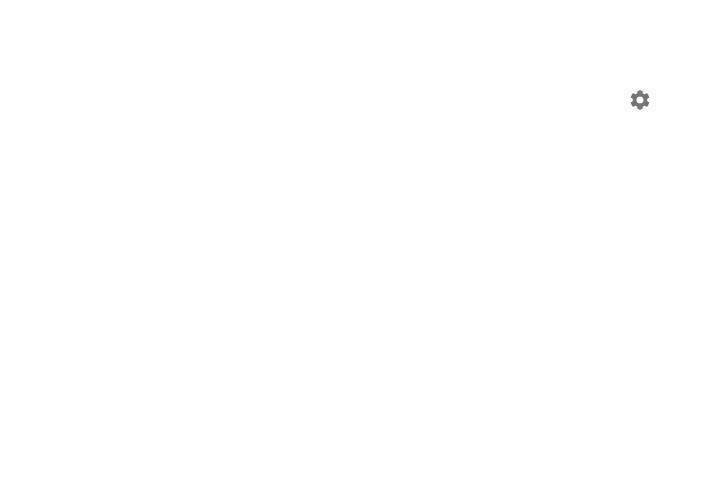
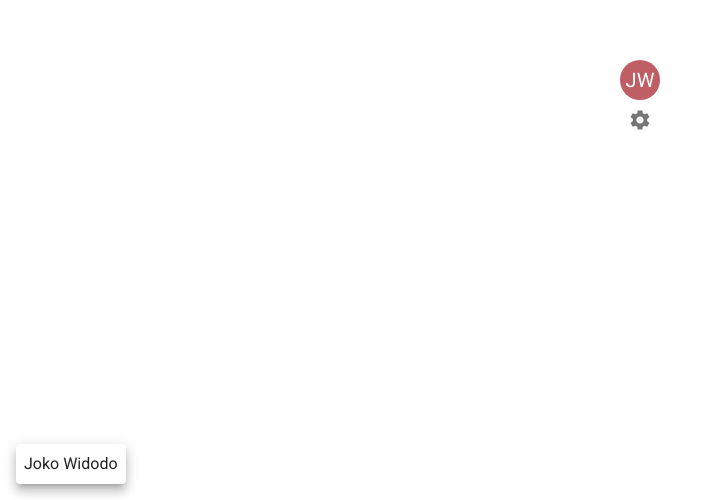
Before and after one commit to umem1125/Project-Management-Frontend, a React (Vite) app: page /projects/1 in a window 1280 px wide. Shown: the part 300-800 px from the top of the page, without its empty margins (0-713 px from the left). Built offline with nearby package versions, Linux system fonts and the light colour scheme.

Commit message:
create detail project and avatar

```diff
--- /dev/null
+++ b/src/components/ui/Avatar/Avatar.jsx
@@ -0,0 +1,75 @@
+import { Avatar as BaseAvatar, Box, Popover, Typography } from '@mui/material';
+import { useState } from 'react';
+
+function stringToColor(string) {
+  let hash = 0;
+  let i;
+
+  for (i = 0; i < string.length; i += 1) {
+    hash = string.charCodeAt(i) + ((hash << 5) - hash);
+  }
+
+  let color = '#';
+
+  for (i = 0; i < 3; i += 1) {
+    const value = (hash >> (i * 8)) & 0xff;
+    color += `00${value.toString(16)}`.slice(-2);
+  }
+  /* eslint-enable no-bitwise */
+  return color;
+}
+
+function stringAvatar(name) {
+  const initialName = name
+    .split(' ')
+    .map((n) => n[0])
+    .join('');
+
+  const displayName =
+    initialName.length >= 2 ? initialName.substring(0, 2) : initialName;
+
+  return {
+    sx: {
+      bgcolor: stringToColor(name),
+      cursor: 'pointer',
+    },
+    children: `${displayName}`,
+  };
+}
+
+const Avatar = ({ text, onClick }) => {
+  const [anchorEl, setAnchorEl] = useState(null);
+
+  const handlePopoverOpen = (e) => setAnchorEl(e.currentPage);
+  const handlePopoverClose = () => setAnchorEl(null);
+
+  return (
+    <>
+      <BaseAvatar
+        {...stringAvatar(text)}
+        onMouseEnter={handlePopoverOpen}
+        onMouseLeave={handlePopoverClose}
+      />
+      <Popover
+        open={open}
+        anchorEl={anchorEl}
+        anchorOrigin={{
+          vertical: 'bottom',
+          horizontal: 'left',
+        }}
+        transformOrigin={{
+          vertical: 'top',
+          horizontal: 'left',
+        }}
+        onClose={handlePopoverClose}
+        disableRestoreFocus
+      >
+        <Box padding={1}>
+          <Typography>{text}</Typography>
+        </Box>
+      </Popover>
+    </>
+  );
+};
+
+export default Avatar;
--- /dev/null
+++ b/src/components/ui/Avatar/index.js
@@ -0,0 +1,3 @@
+import Avatar from './Avatar';
+
+export default Avatar;
--- a/src/pages/Projects/DetailProject/DetailProject.jsx
+++ b/src/pages/Projects/DetailProject/DetailProject.jsx
@@ -2,6 +2,7 @@ import { Settings } from '@mui/icons-material';
 import { Stack } from '@mui/material';
 
 import Dropdwon from '../../../components/ui/Dropdown';
+import Avatar from '../../../components/ui/Avatar';
 
 const DetailProject = () => {
   return (
@@ -13,6 +14,12 @@ const DetailProject = () => {
       justifyContent={'center'}
       alignItems={'center'}
     >
+      <Avatar
+        text={'Joko Widodo'}
+        onClick={() => {
+          console.log('handle click avatar');
+        }}
+      />
       <Dropdwon
         icon={<Settings />}
         options={[
```
